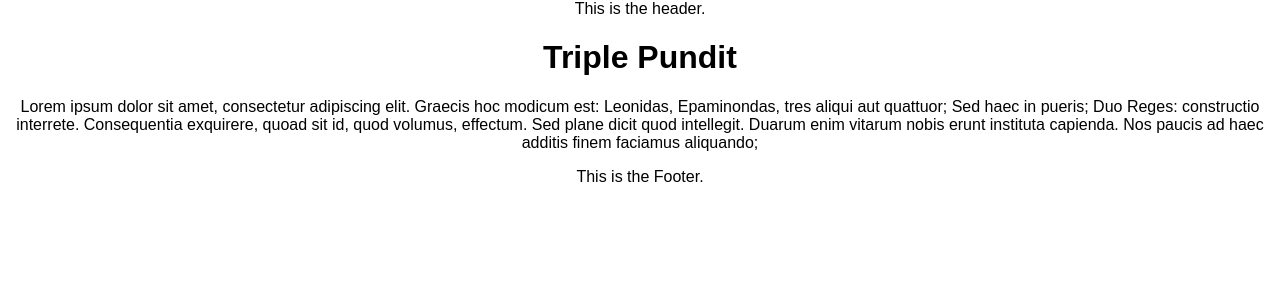
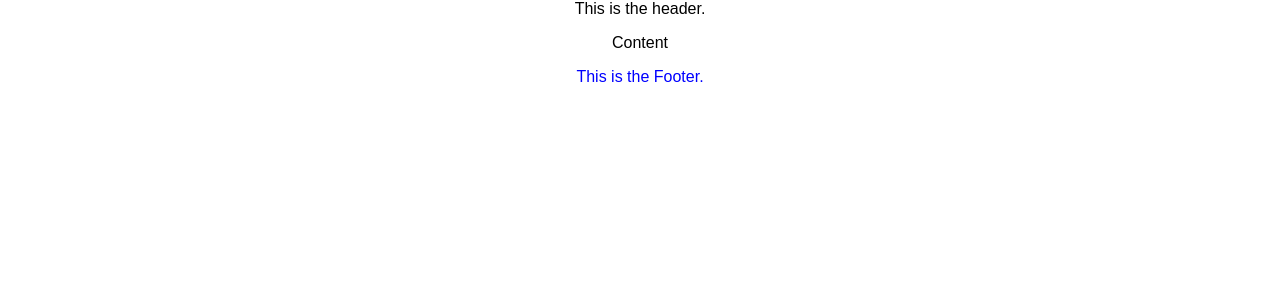
Before and after one commit to o3world/3P, a React (Create React App) app: page / in a window 1280 px wide. Shown: the top 300 px of the page. Built offline with nearby package versions, Linux system fonts and the light colour scheme.

Commit message:
TP-4 Makes Footer component functional. Adds CSS to same.

```diff
--- a/src/App.js
+++ b/src/App.js
@@ -2,15 +2,14 @@ import React, { Component } from 'react';
 import logo from './logo.svg';
 import './App.css';
 import Header from "./components/Header";
-import Footer from "./components/Footer";
+import Footer from "./components/Footer/Footer";
 
 class App extends Component {
   render() {
     return (
       <div className="App">
-        <Header/>
-          <h1>Triple Pundit</h1>
-        <p>Lorem ipsum dolor sit amet, consectetur adipiscing elit. Graecis hoc modicum est: Leonidas, Epaminondas, tres aliqui aut quattuor; Sed haec in pueris; Duo Reges: constructio interrete. Consequentia exquirere, quoad sit id, quod volumus, effectum. Sed plane dicit quod intellegit. Duarum enim vitarum nobis erunt instituta capienda. Nos paucis ad haec additis finem faciamus aliquando;</p>
+        <Header site_title="Triple Pundit"/>
+        <p>Content</p>
           <Footer/>
       </div>
     );
--- a/src/components/Footer.js
+++ /dev/null
@@ -1,11 +0,0 @@
-import React, { Component } from 'react';
-
-class Footer extends Component {
-    render() {
-        return (
-            <footer>This is the Footer.</footer>
-        );
-    }
-}
-
-export default Footer;
--- /dev/null
+++ b/src/components/Footer/Footer.css
@@ -0,0 +1,3 @@
+footer {
+    color: blue;
+}
--- /dev/null
+++ b/src/components/Footer/Footer.js
@@ -0,0 +1,10 @@
+import React from 'react';
+import './Footer.css';
+
+const Footer = (props) => {
+    return (
+        <footer>This is the Footer.</footer>
+    );
+};
+
+export default Footer;
```
